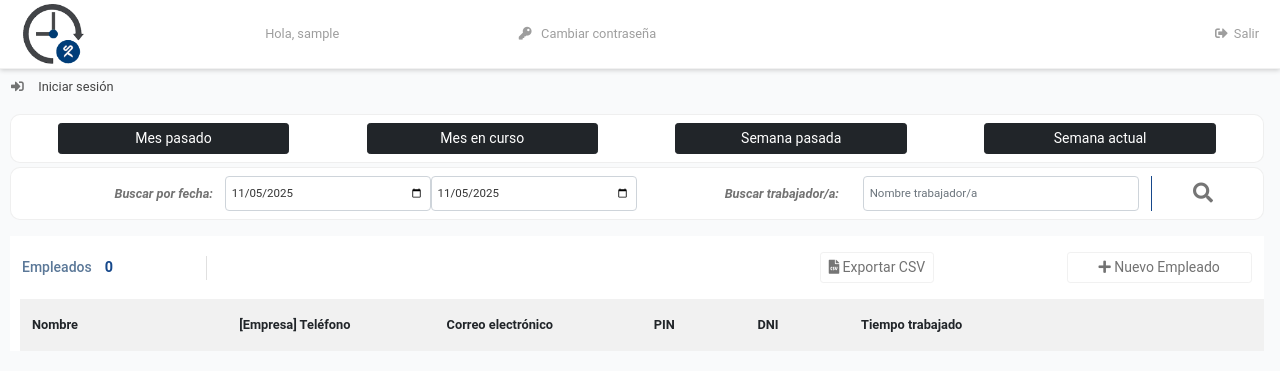
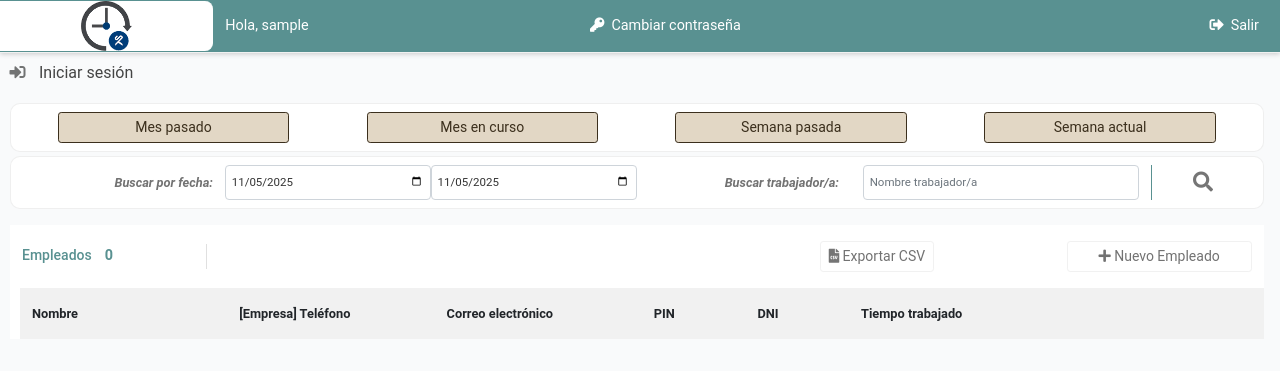
Before and after one commit to shidix/tms, a Django app: page /gestion/employees in a window 1280 px wide. Shown: the top 371 px of the page. Run offline with Django 3.2, Linux system fonts and the light colour scheme; the visitor is signed in with stand-in values (Sample User, id 1); data that the repository does not hold is empty; some libraries are stand-ins or nearby versions.

Commit message:
Nuevo diseño y logos

```diff
--- a/static/css/styles.css
+++ b/static/css/styles.css
@@ -321,7 +321,7 @@ img.img-fluid {
 
 }
 .b-search {
-	border-right:1px solid #16488b;
+	border-right:1px solid #599191;
 }
 
 .toolbar-search span {
@@ -358,6 +358,13 @@ input#s-name.autosearch.form-control.form-control-dark.w-100 {
 	color: #fff !important;
 }
 
+a.btn.btn-dark {
+	background: #e2d7c5;
+	color: #3b2f1d;
+	border: 1px solid #3b2f1d;
+}
+
+
 span.status-info {
     background: #e4d9d1;
     color:#404a5d;
@@ -388,13 +395,18 @@ span.status-info {
 	margin-left: 10px;
 }
 .toolbar-content h2 {
-	color: #5b7898;
+	color: #599191 !important;
 	font-size: 1.25rem;
 	line-height: 1.5;
 	margin-bottom:0;
 	overflow: hidden;
 	text-overflow: ellipsis;
 	white-space: nowrap;
+}
+.license {
+	color: #ffffff;
+	font-size: 1rem;
+	text-align:center;
 }
 
 span.sub-h2 {
@@ -404,18 +416,18 @@ span.sub-h2 {
 }
 
 .badge {
-	color: #16488b;
+	color: #599191;
 	font-size: 0.9rem !important;
     text-transform: capitalize;
 }
 .badge.bg-info {
 	color: #fff;
-	background: #16488b !important;
+	background: #599191 !important;
 }
 
 h2.pathway a {
 	text-decoration: none;
-	color: #36abfc !important;
+	color: #599191 !important;
 }
 h2,
 h2.pathway.b-right  {
@@ -746,12 +783,11 @@ img.img-cart-line {
 /************************************************/
 
 .row.header.sticky-top {
-	line-height: 5;
+	background: #599191;
 	align-items: center;
-	background: #ffffff;
-	font-size: 0.8rem;
+	font-size: 0.9rem;
 	font-weight: light !important;
-	color: #9e9e9e !important;
+	color: #fff !important;
 	width: 100%;
   	top: 0;
 	border-bottom: 1px solid #f1f1f1;
@@ -759,10 +795,14 @@ img.img-cart-line {
 	box-shadow: 0 1px 5px rgba(0,0,0,0.2);
 }
 
+.company-logo {
+	border-right: 1px solid  #ffffff;
+	border-radius: 0 8px 8px 0;
+}
+
 .header i, .header a {
-	font-size: 0.8rem;
-	font-weight: light !important;
-	color: #9e9e9e !important;
+	font-size: 0.9rem;
+	color: #fff !important;
 	text-decoration: none;
 }
 
@@ -917,25 +956,26 @@ a.dropdown-toggle { font-size: 1.6rem !important; }
 .nav-item.active i {
 	width: 35px;
 	text-align:center;
-	color: #16488b !important;
+	color: #599191 !important;
 }
 .nav-link:hover {
 	color:#ffffff;
-	color: #16488b !important;
+	color: #599191 !important;
 }
 
 .nav-item.active .nav-link {
-	color: #16488b !important;
+	color: #599191 !important;
+	font-weight: 600;
 }
 .nav-item .nav-link {
-	font-size: 0.8rem;
+	font-size: 1rem;
 	color: #444 !important;
 	white-space: nowrap !important;
 	padding-left:0;
 }
 .nav-link:hover {
 	border-radius: 5px;
-	color: #16488b !important;
+	color: #599191 !important;
 }
 
 /* --- Estilo Pestañas --- */
--- a/templates/base.html
+++ b/templates/base.html
@@ -39,13 +39,13 @@
             <div id="notify-panel"></div>
 
 	            <div id="main" class="w-100">
-                    <div class="row header sticky-top bg-white m-0">
-                        <div class="col-lg-1 col-3 text-center p-1">
-                            <a href="{% url 'index' %}" ><img src="{{request.user|comp_logo}}" height="60px" /></a>
+                    <div class="row header sticky-top m-0">
+                        <div class="col-lg-2 col-3 company-logo bg-white text-center">
+                            <a href="{% url 'index' %}" ><img src="{{request.user|comp_logo}}" height="50px" /></a>
                         </div>
-                        <div class="col-lg-11 col-9">
+                        <div class="col-lg-10 col-9">
                             <div class="row justify-content-end">
-                                <div class="col-12 col-lg-4 d-flex justify-content-center align-items-center  p-0 ">
+                                <div class="col-12 col-lg-4 d-flex justify-content-left align-items-center pl-1">
 
                                   {% trans "Hola" %}, {{request.user.username}}
 
@@ -55,10 +55,10 @@
                                     {% if request.user.manager %}
                                         {% url 'pwa-portal-company-login' request.user.manager.comp.uuid as portal_url %}
                                         <a class="btn btn-xs m-2" href="{{ portal_url|to_main_url }}" target="_blank">
-                                            <i class="fas fa-user-clock"></i>&nbsp;<span class="d-none d-lg-inline">{% trans 'Portal de fichaje' %}</span> </a>
+						<i class="fas fa-user-clock"></i>&nbsp <span class="d-none d-lg-inline">{% trans 'Portal de fichaje' %}</span> </a>
 
                                         {% url 'managers-view-portal-login-url' as view_portal_url %}
-                                        <a class="btn btn-xs ark-alert m-2" href="#" data-url="{{ view_portal_url|to_admin_url }}" data-uuid="{{request.user.manager.comp.uuid}}" title="{% trans 'Url del portal' %}"><i class="fas fa-paper-plane"></i>&nbsp;<span class="d-none d-lg-inline">URL Portal</span></a>
+					<a class="btn btn-xs ark-alert m-2" href="#" data-url="{{ view_portal_url|to_admin_url }}" data-uuid="{{request.user.manager.comp.uuid}}" title="{% trans 'Url del portal' %}"><i class="fas fa-paper-plane"></i>&nbsp;<span class="d-none d-lg-inline">URL Portal</span></a>
 
                                         {% url 'pwa-company-private-zone' request.user.manager.comp.uuid as private_zone_url %}
                                         <a class="btn btn-xs m-2" href="{{ private_zone_url|to_main_url }}" target="_blank">
@@ -67,7 +67,7 @@
                                     {% endif %}
                                     <a class="btn btn-xs m-2 ark" href="#" data-url="{% url 'change-password' %}" data-target-modal="common-modal-md" title="{% trans 'Cambiar contraseña' %}">
                                         <i class="fas fa-key"></i>
-                                        <span class="d-lg-inline d-none">&nbsp; {% trans 'Cambiar contraseña' %}</span>
+					<span class="d-lg-inline d-none">&nbsp;{% trans 'Cambiar contraseña' %}</span>
                                     </a>
 
                                     <a class="btn btn-xs m-2 ark-post" href="#" data-url="{% url 'auth_logout' %}" data-csrf-token="{{ csrf_token }}" title="{% trans 'Salir' %}">
--- a/templates/login_form.html
+++ b/templates/login_form.html
@@ -12,5 +12,5 @@
 	<input type="hidden" name="next" value="{% url 'index' %}" />
 	<input type="text" value="" name="username" id="id_username" class="form-control" placeholder="{% trans "Username" %}"> <br/>
 	<input type="password" value="" name="password" class="form-control" id="id_password" placeholder="{% trans "Password" %}"> <br/>
-	<button type="submit" class="btn btn-primary btn-block mt-2"> {% trans "Iniciar Sesión" %} </button>
+	<button type="submit" class="btn btn-access btn-block mt-2"> {% trans "Iniciar Sesión" %} </button>
 </form>
--- a/templates/sidebar_items.html
+++ b/templates/sidebar_items.html
@@ -41,12 +41,12 @@
     </div>
 {% elif user|in_group:"managers" %}
     {%comment%} PC VERSION {%endcomment%}
-    <div class="d-none d-lg-block" tyle="border:1px solid blue">
+    <div class="d-none d-lg-block">
         {% if request.user.manager %}
         <div class="row">
-            <div class="col-12">
-                <p class="w-100 badge bg-success m-0 p-3 text-white">
-                    Licencia v&aacute;lida hasta {{request.user.manager.comp.expiration_date|date:"d/m/Y"}}
+            <div class="col-lg-2 offset-lg-10 col-12">
+                <p class="license w-100 bg-success m-0 p-3">
+		Licencia v&aacute;lida hasta <strong>{{request.user.manager.comp.expiration_date|date:"d/m/Y"}}</strong>
                 </p>
             </div>
         </div>
@@ -61,7 +61,7 @@
     </div>
 
     {%comment%} MOBILE VERSION {%endcomment%}
-    <div class="d-lg-none" tyle="border:1px solid red">
+    <div class="d-lg-none">
         <div class="row menu mv m-0">
             <div class="col-6 text-center nav-item nav-tabs {%current 'home'%} p-1">
                 <a class="nav-link" aria-current="page" href="{% url 'index' %}">
```
Also changed, not shown: other parts of static/css/styles.css (+37 -13 lines), static/css/login.css (+45 -18 lines), templates/login.html (+27 -6 lines), static/images/fichamaster-brown.png (added), static/images/fichamaster-capt.png (added), static/images/fichamaster-white.png (added), static/images/shidix-green.png (added).
